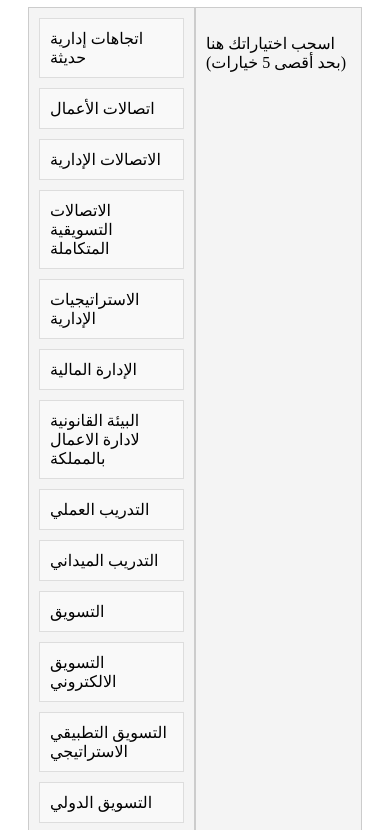
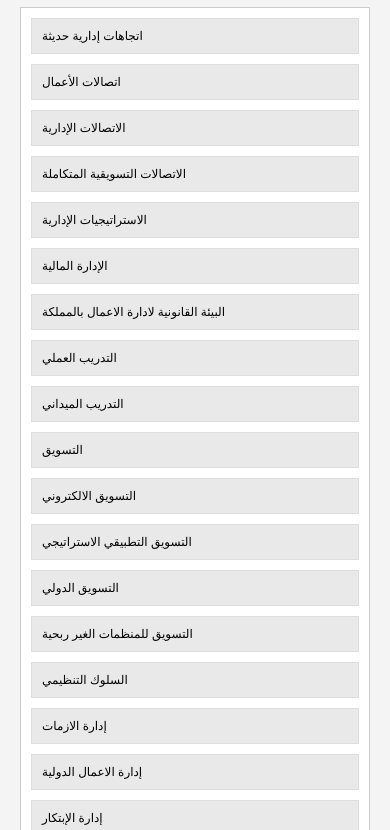
Before and after one commit to hussamalhuzali/DragAndDropUQU, a plain HTML site: page index.html in a window 390 px wide. Shown: the part 94-924 px from the top of the page. Drawn offline with Linux system fonts and the light colour scheme.

Commit message:
Update styles.css
To make it capable for Mobile use at JotForm

```diff
--- a/styles.css
+++ b/styles.css
@@ -1,31 +1,45 @@
-/* Container for click-to-select and arrow-based reordering */
+/* General page layout */
+body {
+    font-family: Arial, sans-serif;
+    margin: 0;
+    padding: 20px;
+    background-color: #f4f4f4;
+}
+
+h1 {
+    text-align: center;
+}
+
+/* Flexbox for drag-and-drop containers */
 .draggable-container {
     display: flex;
     justify-content: space-between;
-    padding: 20px;
+    flex-wrap: wrap; /* Allow wrapping for smaller screens */
+    gap: 20px; /* Add space between sections */
 }
 
-/* The list from which items can be selected */
+/* Style for the list of draggable items */
 .draggable-list, .selected-list {
-    width: 45%;
+    width: 48%; /* Make the lists take 48% of the width, side by side */
     padding: 10px;
+    background-color: #fff;
     border: 1px solid #ccc;
-    min-height: 200px;
-    background-color: #f4f4f4;
+    min-height: 300px;
+    box-sizing: border-box;
 }
 
-/* Individual clickable items */
+/* Draggable item styles */
 .draggable-item {
     padding: 10px;
     margin-bottom: 10px;
-    background-color: #f9f9f9;
+    background-color: #e9e9e9;
     border: 1px solid #ddd;
     cursor: pointer;
     transition: background-color 0.3s ease;
 }
 
 .draggable-item:hover {
-    background-color: #e9e9e9;
+    background-color: #d3d3d3;
 }
 
 /* Disabled state for selected items */
@@ -34,10 +48,16 @@
     opacity: 0.5;
 }
 
+/* Selected list styling */
+.selected-list {
+    min-height: 300px;
+}
+
 /* Error message styling */
 #error-message {
     color: red;
-    display: none;
+    text-align: center;
+    display: none; /* Hide by default */
 }
 
 /* Style for the 'إرجاع' button */
@@ -88,3 +108,30 @@
 .arrow-button:hover {
     background-color: lightcoral;
 }
+
+/* Responsive adjustments */
+@media (max-width: 768px) {
+    .draggable-container {
+        flex-direction: column; /* Stack lists vertically on smaller screens */
+    }
+
+    .draggable-list, .selected-list {
+        width: 100%; /* Make the lists full-width on mobile */
+        min-height: 250px;
+    }
+
+    .draggable-item {
+        font-size: 14px; /* Reduce font size for smaller screens */
+    }
+}
+
+/* Additional style tweaks for smaller screens */
+@media (max-width: 480px) {
+    .draggable-item {
+        font-size: 12px; /* Further reduce font size on very small screens */
+    }
+
+    .draggable-list, .selected-list {
+        min-height: 200px; /* Reduce height on very small screens */
+    }
+}
```
